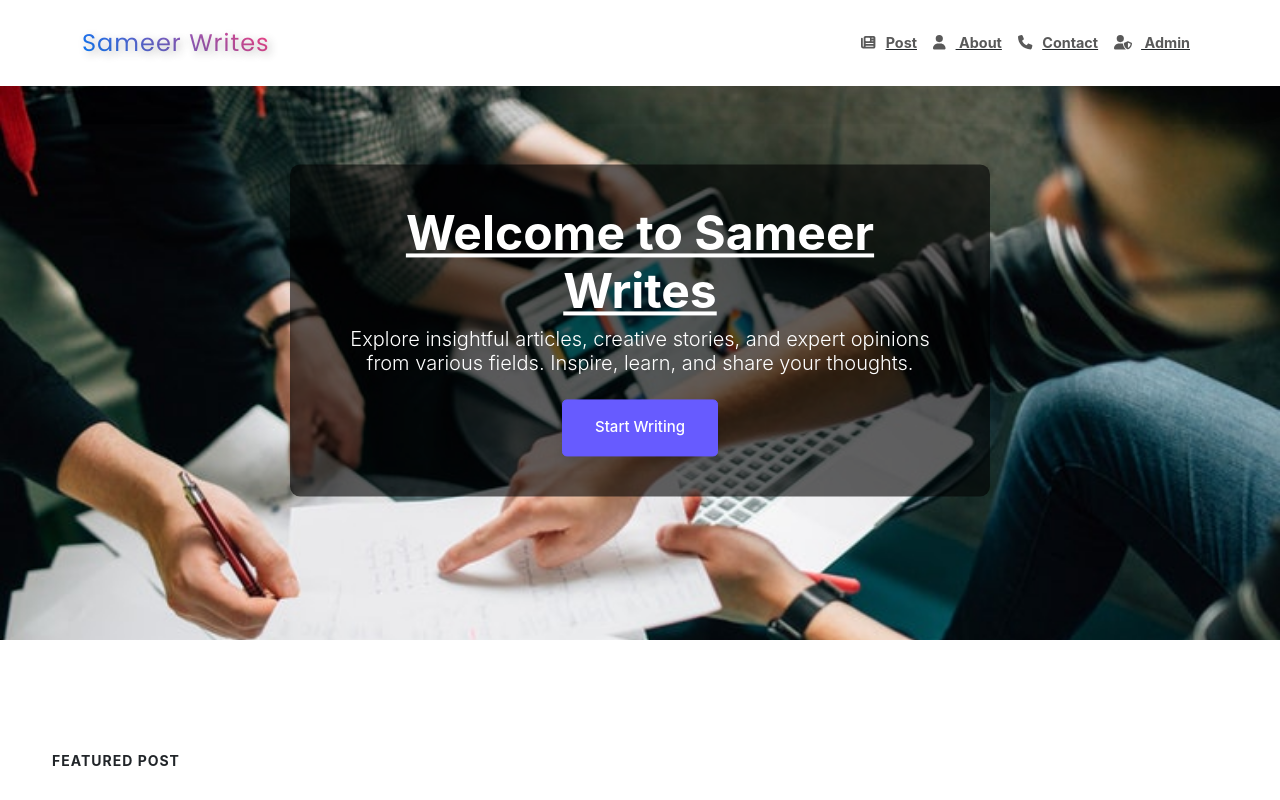
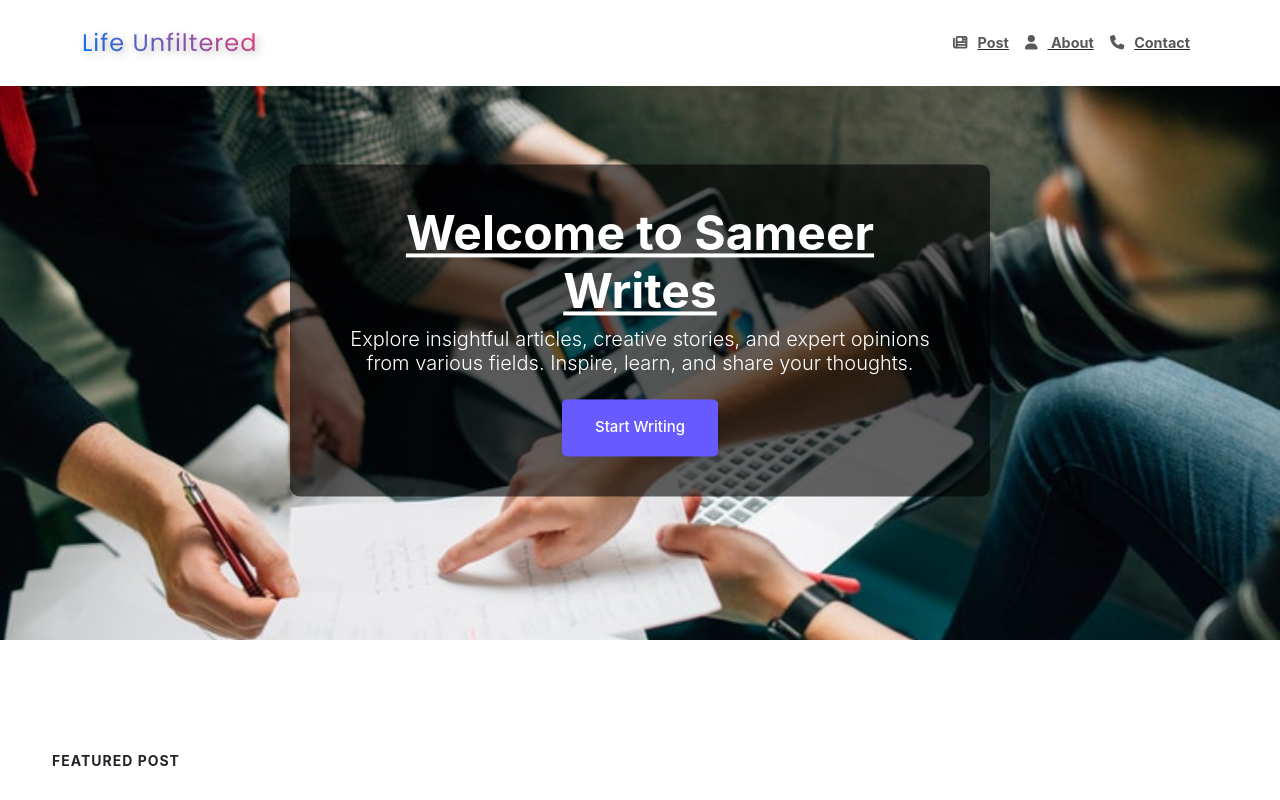
Before and after one commit to sameerpise/Blog, a React (Vite) app in the folder blog/: page / in a window 1280 px wide. Shown: the top 800 px of the page. Built offline with nearby package versions, Linux system fonts and the light colour scheme.

Commit message:
Update NavBar.jsx

```diff
--- a/blog/src/Componets/NavBar.jsx
+++ b/blog/src/Componets/NavBar.jsx
@@ -36,7 +36,7 @@ const NavBar = () => {
 
          <a className="navbar-brand logo" href="/">
           {/* <img src={logo} alt="Blog Logo" /> */}
-          Sameer Writes
+          Life Unfiltered
         </a>
 
         <div className="collapse navbar-collapse justify-content-center" id="navbarsWow">
@@ -86,11 +86,11 @@ const NavBar = () => {
             <li className="nav-item animated-underline ">
               <a className="nav-link hover:text-red-500 transition duration-300" href="/contact" to="/contact"><FontAwesomeIcon icon={faPhone} className="mr-2" style={{marginRight:"10px"}} />Contact</a>
             </li>
-            <li className="nav-item animated-underline">
+{/*             <li className="nav-item animated-underline">
               <a target="_blank" rel="noopener noreferrer" className="nav-link highlight" href="/login">
               <FontAwesomeIcon icon={faUserShield} className="mr-2" style={{marginRight:"9px"}}  /> Admin
               </a>
-            </li>
+            </li> */}
           </ul>
 
         </div>
```
